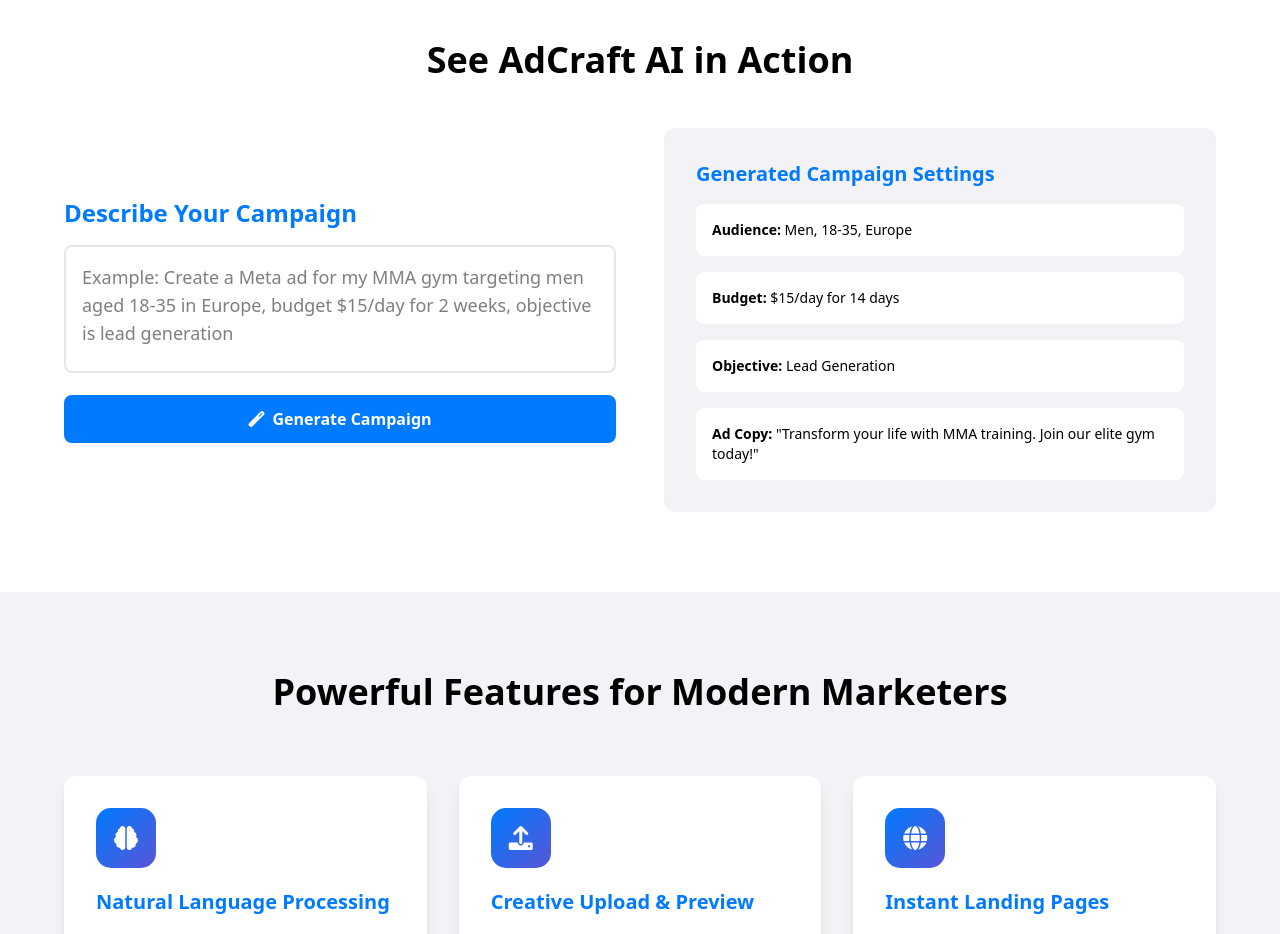
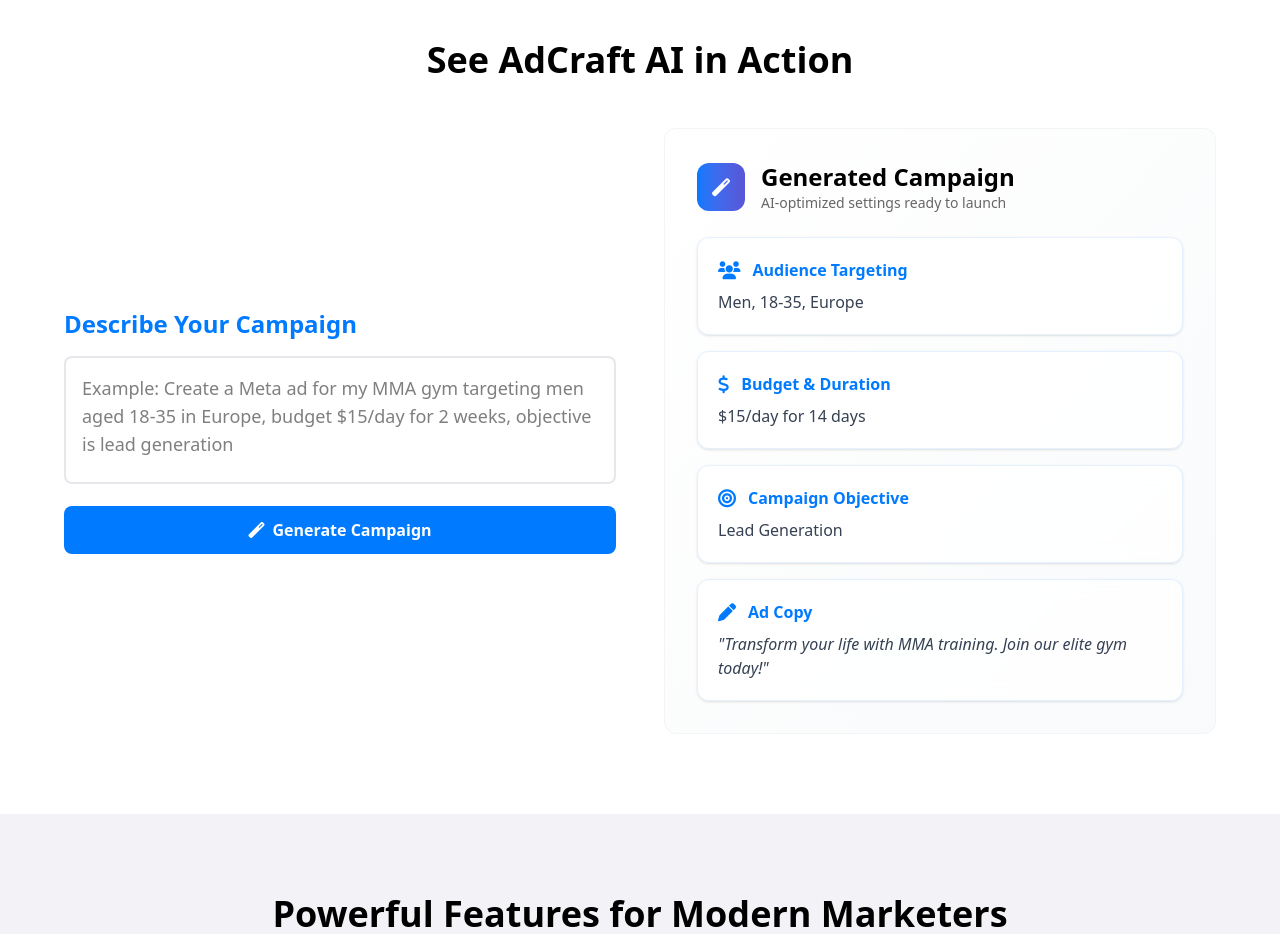
Before and after one commit to khotcholava/adsforge-branding, a plain HTML site: page index.html in a window 1280 px wide. Shown: the part 840-1774 px from the top of the page. Drawn offline with nearby package versions, Linux system fonts and the light colour scheme.

Commit message:
Refined the Generated Campaign Section

```diff
--- a/index.html
+++ b/index.html
@@ -359,23 +359,46 @@
               </button>
             </div>
           </div>
-          <div class="bg-[var(--surface)] p-8 rounded-xl">
-            <h4 class="text-xl font-semibold mb-4 text-[var(--primary)]">
-              Generated Campaign Settings
-            </h4>
-            <div id="demoOutput" class="space-y-4 text-sm">
-              <div class="bg-white p-4 rounded-lg">
-                <strong>Audience:</strong> Men, 18-35, Europe
+          <div class="bg-gradient-to-br from-white to-gray-50 p-8 rounded-xl  border border-gray-100">
+            <div class="flex items-center mb-6">
+              <div class="w-12 h-12 bg-gradient-to-r from-[var(--primary)] to-[var(--secondary)] rounded-xl flex items-center justify-center mr-4">
+                <i class="fas fa-magic text-white text-lg"></i>
               </div>
-              <div class="bg-white p-4 rounded-lg">
-                <strong>Budget:</strong> $15/day for 14 days
+              <div>
+                <h4 class="text-2xl font-bold text-[var(--text)]">
+                  Generated Campaign
+                </h4>
+                <p class="text-[var(--text-secondary)] text-sm">AI-optimized settings ready to launch</p>
               </div>
-              <div class="bg-white p-4 rounded-lg">
-                <strong>Objective:</strong> Lead Generation
+            </div>
+            <div id="demoOutput" class="space-y-4">
+              <div class="bg-white/80 backdrop-blur-sm p-5 rounded-xl border border-[var(--primary)]/10 shadow-sm hover:shadow-md transition-all duration-300">
+                <div class="flex items-center mb-2">
+                  <i class="fas fa-users text-[var(--primary)] mr-3 text-lg"></i>
+                  <strong class="text-[var(--primary)] font-semibold">Audience Targeting</strong>
+                </div>
+                <p class="text-gray-700 text-base">Men, 18-35, Europe</p>
               </div>
-              <div class="bg-white p-4 rounded-lg">
-                <strong>Ad Copy:</strong> "Transform your life with MMA
-                training. Join our elite gym today!"
+              <div class="bg-white/80 backdrop-blur-sm p-5 rounded-xl border border-[var(--primary)]/10 shadow-sm hover:shadow-md transition-all duration-300">
+                <div class="flex items-center mb-2">
+                  <i class="fas fa-dollar-sign text-[var(--primary)] mr-3 text-lg"></i>
+                  <strong class="text-[var(--primary)] font-semibold">Budget & Duration</strong>
+                </div>
+                <p class="text-gray-700 text-base">$15/day for 14 days</p>
+              </div>
+              <div class="bg-white/80 backdrop-blur-sm p-5 rounded-xl border border-[var(--primary)]/10 shadow-sm hover:shadow-md transition-all duration-300">
+                <div class="flex items-center mb-2">
+                  <i class="fas fa-bullseye text-[var(--primary)] mr-3 text-lg"></i>
+                  <strong class="text-[var(--primary)] font-semibold">Campaign Objective</strong>
+                </div>
+                <p class="text-gray-700 text-base">Lead Generation</p>
+              </div>
+              <div class="bg-white/80 backdrop-blur-sm p-5 rounded-xl border border-[var(--primary)]/10 shadow-sm hover:shadow-md transition-all duration-300">
+                <div class="flex items-center mb-2">
+                  <i class="fas fa-pen text-[var(--primary)] mr-3 text-lg"></i>
+                  <strong class="text-[var(--primary)] font-semibold">Ad Copy</strong>
+                </div>
+                <p class="text-gray-700 text-base italic">"Transform your life with MMA training. Join our elite gym today!"</p>
               </div>
             </div>
           </div>
```
